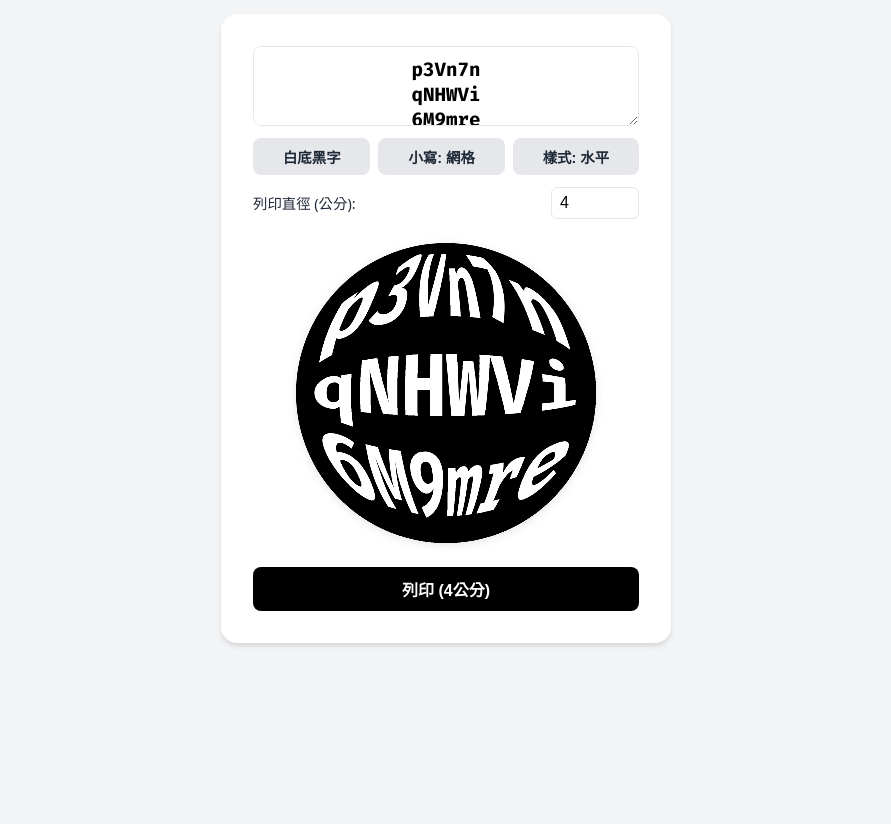
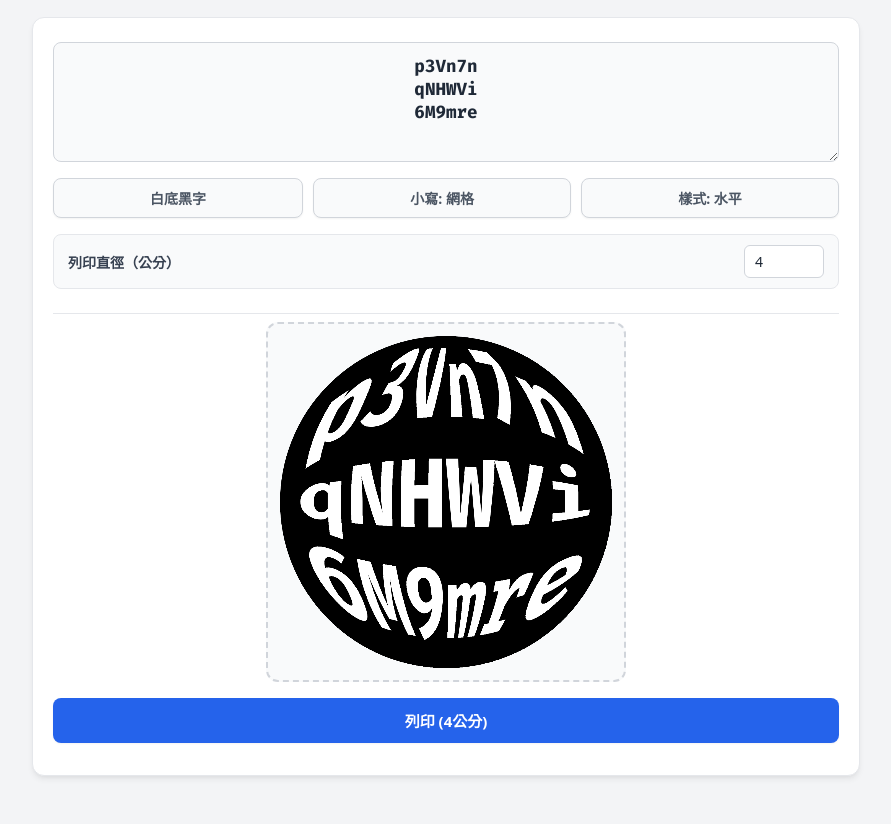
Before and after one commit to icps0610/circularSealGenerator, a plain HTML site: page index.html in a window 1280 px wide. Shown: the part 72-896 px from the top of the page, without its empty margins (194-1085 px from the left). Before the commit the page ends 800 px from the top, so only its background shows below. Drawn offline with Linux system fonts and the light colour scheme.

Commit message:
Update index.html

```diff
--- a/index.html
+++ b/index.html
@@ -1,181 +1,279 @@
+
 <!DOCTYPE html>
 <html lang="zh-TW">
 <head>
     <meta charset="UTF-8">
     <meta name="viewport" content="width=device-width, initial-scale=1.0, maximum-scale=1.0, user-scalable=no">
-    <title>Text Fill Seal Warp Generator</title>
+    <title>變形印章產生器</title>
     <link href="https://fonts.googleapis.com/css2?family=Fira+Code:wght@700&display=swap" rel="stylesheet">
     <style>
+        * {
+            box-sizing: border-box;
+            margin: 0;
+            padding: 0;
+            font-family: ui-sans-serif, system-ui, -apple-system, BlinkMacSystemFont, "Segoe UI", Roboto, "Helvetica Neue", Arial, "Noto Sans TC", sans-serif;
+        }
+
         :root {
-            --bg-color: #f3f4f6;
-            --card-bg: #ffffff;
-            --border: #e5e7eb;
-            --text-main: #1f2937;
             --print-size: 4cm;
         }
+
         body {
-            font-family: system-ui, -apple-system, sans-serif;
-            background-color: var(--bg-color);
-            color: var(--text-main);
+            background-color: #f3f4f6;
+            color: #1f2937;
+        }
+
+        /* ===== 外層包裹 ===== */
+        .it-wrapper {
+            max-width: 860px;
+            margin: 24px auto 48px;
+            padding: 0 16px;
+        }
+
+        /* ===== 標題 ===== */
+        .it-title {
+            font-size: 22px;
+            font-weight: 700;
+            color: #1f2937;
+            margin-bottom: 20px;
+            padding-bottom: 12px;
+            border-bottom: 1px solid #e5e7eb;
             display: flex;
-            justify-content: center;
             align-items: center;
-            min-height: 100vh;
-            margin: 0;
-            padding: 16px;
-            box-sizing: border-box;
+            gap: 8px;
         }
-        .container {
-            background-color: var(--card-bg);
-            padding: 32px;
-            border-radius: 16px;
-            box-shadow: 0 4px 6px -1px rgba(0, 0, 0, 0.1), 0 2px 4px -1px rgba(0, 0, 0, 0.06);
+
+        /* ===== 主面板 ===== */
+        .it-panel {
+            background: #ffffff;
+            border: 1px solid #e5e7eb;
+            border-radius: 12px;
+            box-shadow: 0 4px 6px -1px rgba(0, 0, 0, 0.07), 0 2px 4px -2px rgba(0, 0, 0, 0.05);
+            padding: 24px 20px 32px;
+            display: flex;
+            flex-direction: column;
+            gap: 24px;
+        }
+
+        /* ===== 控制區 ===== */
+        .it-controls {
+            display: flex;
+            flex-direction: column;
+            gap: 16px;
+        }
+
+        /* ===== 預覽區 ===== */
+        .it-preview {
             display: flex;
             flex-direction: column;
             align-items: center;
-            gap: 24px;
-            max-width: 450px;
-            width: 100%;
-            box-sizing: border-box;
+            gap: 16px;
+            padding-top: 8px;
+            border-top: 1px solid #e5e7eb;
         }
-        .control-group {
-            width: 100%;
+
+        /* ===== 行按鈕群 ===== */
+        .it-action-row {
             display: flex;
-            flex-direction: column;
-            gap: 12px;
-        }
-        .settings-row {
-            display: flex;
-            gap: 8px;
-            align-items: center;
+            gap: 10px;
             flex-wrap: wrap;
         }
-        label {
-            font-weight: 500;
-            font-size: 0.9rem;
+
+        /* ===== 設定列 (標籤 + 輸入) ===== */
+        .it-setting-row {
+            display: flex;
+            align-items: center;
+            justify-content: space-between;
+            background-color: #f9fafb;
+            padding: 10px 14px;
+            border-radius: 8px;
+            border: 1px solid #e5e7eb;
         }
+
+        .it-setting-row label {
+            font-weight: 600;
+            font-size: 14px;
+            color: #374151;
+        }
+
+        /* ===== textarea ===== */
         textarea {
             width: 100%;
-            padding: 10px 12px;
-            border: 1px solid var(--border);
+            padding: 12px 16px;
+            border: 1px solid #d1d5db;
             border-radius: 8px;
-            font-size: 1.2rem;
+            font-size: 1.1rem;
             font-family: 'Fira Code', monospace;
+            background-color: #f9fafb;
+            color: #1f2937;
             outline: none;
-            box-sizing: border-box;
             resize: vertical;
-            min-height: 80px;
+            min-height: 120px;
             text-align: center;
+            transition: border-color 0.15s ease, box-shadow 0.15s ease, background-color 0.15s ease;
         }
+
+        textarea:focus {
+            background-color: #ffffff;
+            border-color: #3b82f6;
+            box-shadow: 0 0 0 3px rgba(59, 130, 246, 0.2);
+        }
+
+        /* ===== number input ===== */
         input[type="number"] {
-            width: 70px;
-            padding: 6px 8px;
-            border: 1px solid var(--border);
+            width: 80px;
+            padding: 6px 10px;
+            border: 1px solid #d1d5db;
             border-radius: 6px;
-            font-size: 1rem;
+            font-size: 0.875rem;
+            color: #1f2937;
             outline: none;
+            background-color: #ffffff;
+            transition: border-color 0.15s ease, box-shadow 0.15s ease;
         }
+
+        input[type="number"]:focus {
+            border-color: #3b82f6;
+            box-shadow: 0 0 0 3px rgba(59, 130, 246, 0.2);
+        }
+
+        /* ===== Canvas 預覽框 ===== */
         canvas {
-            background-color: transparent;
-            /* 改為響應式寬高設定 */
             width: 100%;
-            max-width: 300px;
+            max-width: 360px;
             height: auto;
             aspect-ratio: 1 / 1;
-            filter: drop-shadow(0 2px 4px rgba(0,0,0,0.1));
+            background-color: #f9fafb;
+            border: 2px dashed #d1d5db;
+            border-radius: 12px;
+            padding: 12px;
             transition: background-color 0.3s;
         }
-        .btn-group {
+
+        /* ===== 按鈕基底 ===== */
+        button {
+            padding: 9px 18px;
+            border: none;
+            border-radius: 8px;
+            font-size: 14px;
+            font-weight: 600;
+            cursor: pointer;
+            transition: all 0.15s ease-in-out;
+            box-shadow: 0 1px 2px rgba(0, 0, 0, 0.05);
+        }
+
+        button:focus { outline: none; }
+
+        /* 主要藍色按鈕 */
+        .it-btn-primary {
+            background-color: #2563eb;
+            color: #ffffff;
+            flex: 1;
+            padding: 12px 16px;
+            font-size: 15px;
+        }
+
+        .it-btn-primary:hover {
+            background-color: #1d4ed8;
+            box-shadow: 0 4px 6px -1px rgba(37, 99, 235, 0.25);
+        }
+
+        .it-btn-primary:active {
+            background-color: #1e40af;
+            transform: translateY(1px);
+        }
+
+        /* 次要灰色按鈕 */
+        .it-btn-secondary {
+            background-color: #f9fafb;
+            color: #4b5563;
+            border: 1px solid #d1d5db;
+            flex: 1 1 auto;
+        }
+
+        .it-btn-secondary:hover {
+            background-color: #eff6ff;
+            border-color: #60a5fa;
+            color: #1d4ed8;
+        }
+
+        .it-btn-secondary:active {
+            background-color: #dbeafe;
+            border-color: #3b82f6;
+            transform: translateY(1px);
+        }
+
+        /* ===== 按鈕列 (預覽區底部) ===== */
+        .it-btn-group {
             display: flex;
-            gap: 12px;
+            gap: 10px;
             width: 100%;
         }
-        button {
-            flex: 1;
-            padding: 8px 12px;
-            border: none;
-            border-radius: 8px;
-            font-size: 0.9rem;
-            font-weight: 600;
-            cursor: pointer;
-            transition: background-color 0.2s;
-        }
-        .btn-primary {
-            background-color: #000000;
-            color: white;
-            font-size: 1rem;
-            padding: 10px;
-        }
-        .btn-primary:hover {
-            background-color: #333333;
-        }
-        .btn-secondary {
-            background-color: var(--border);
-            color: var(--text-main);
-            flex: 1 1 auto; /* 讓按鈕在小螢幕自動延展填滿 */
-            text-align: center;
-        }
-        .btn-secondary:hover {
-            background-color: #d1d5db;
+
+        /* ===== RWD ===== */
+        @media (max-width: 720px) {
+            .it-wrapper { padding: 0 10px; margin: 16px auto 32px; }
+            .it-title { font-size: 18px; }
+            .it-panel { padding: 18px 14px 24px; }
+            textarea { min-height: 90px; }
         }
 
-        /* 手機版額外間距調整 */
-        @media (max-width: 480px) {
-            .container {
-                padding: 20px;
-                gap: 16px;
+        /* ===== 列印 ===== */
+        @media print {
+            body { background-color: #ffffff; }
+            .it-wrapper { margin: 0; padding: 1cm; }
+            .it-title { display: none !important; }
+            .it-panel {
+                display: block;
+                box-shadow: none;
+                border: none;
+                padding: 0;
             }
-            .settings-row {
-                justify-content: stretch;
-            }
-        }
-
-        @media print {
-            body {
-                background-color: #ffffff;
-                align-items: flex-start;
-                padding: 1cm;
-            }
-            .container {
-                box-shadow: none;
-                padding: 0;
-                margin: 0;
-            }
-            .control-group, .btn-group {
-                display: none !important;
-            }
+            .it-controls, .it-btn-group { display: none !important; }
             canvas {
                 width: var(--print-size) !important;
                 height: var(--print-size) !important;
                 max-width: none;
-                filter: none;
+                border: none;
+                padding: 0;
+                background-color: transparent;
             }
         }
     </style>
 </head>
 <body>
 
-<div class="container">
-    <div class="control-group">
-        <textarea id="sealText">p3Vn7n
+<div class="it-wrapper">
+    <div class="it-title">&#128142; 變形印章產生器</div>
+
+    <div class="it-panel">
+
+        <!-- 左欄：控制區 -->
+        <div class="it-controls">
+            <textarea id="sealText">p3Vn7n
 qNHWVi
 6M9mre</textarea>
 
-        <div class="settings-row">
-            <button class="btn-secondary" id="btnToggleTheme">白底黑字</button>
-            <button class="btn-secondary" id="btnToggleGrid">小寫: 網格</button>
-            <button class="btn-secondary" id="btnToggleGridStyle">樣式: 水平</button>
+            <div class="it-action-row">
+                <button class="it-btn-secondary" id="btnToggleTheme">白底黑字</button>
+                <button class="it-btn-secondary" id="btnToggleGrid">小寫: 網格</button>
+                <button class="it-btn-secondary" id="btnToggleGridStyle">樣式: 水平</button>
+            </div>
+
+            <div class="it-setting-row">
+                <label for="inputDiameter">列印直徑（公分）</label>
+                <input type="number" id="inputDiameter" value="4" min="1" max="20" step="0.5">
+            </div>
         </div>
-        <div class="settings-row" style="justify-content: space-between;">
-            <label for="inputDiameter">列印直徑 (公分):</label>
-            <input type="number" id="inputDiameter" value="4" min="1" max="20" step="0.5">
+
+        <!-- 右欄：預覽區 -->
+        <div class="it-preview">
+            <canvas id="sealCanvas" width="1200" height="1200"></canvas>
+            <div class="it-btn-group">
+                <button class="it-btn-primary" id="btnPrint" onclick="window.print()">列印 (4公分)</button>
+            </div>
         </div>
-    </div>
 
-    <canvas id="sealCanvas" width="1200" height="1200"></canvas>
-
-    <div class="btn-group">
-        <button class="btn-primary" id="btnPrint" onclick="window.print()">列印 (4公分)</button>
     </div>
 </div>
 
```
